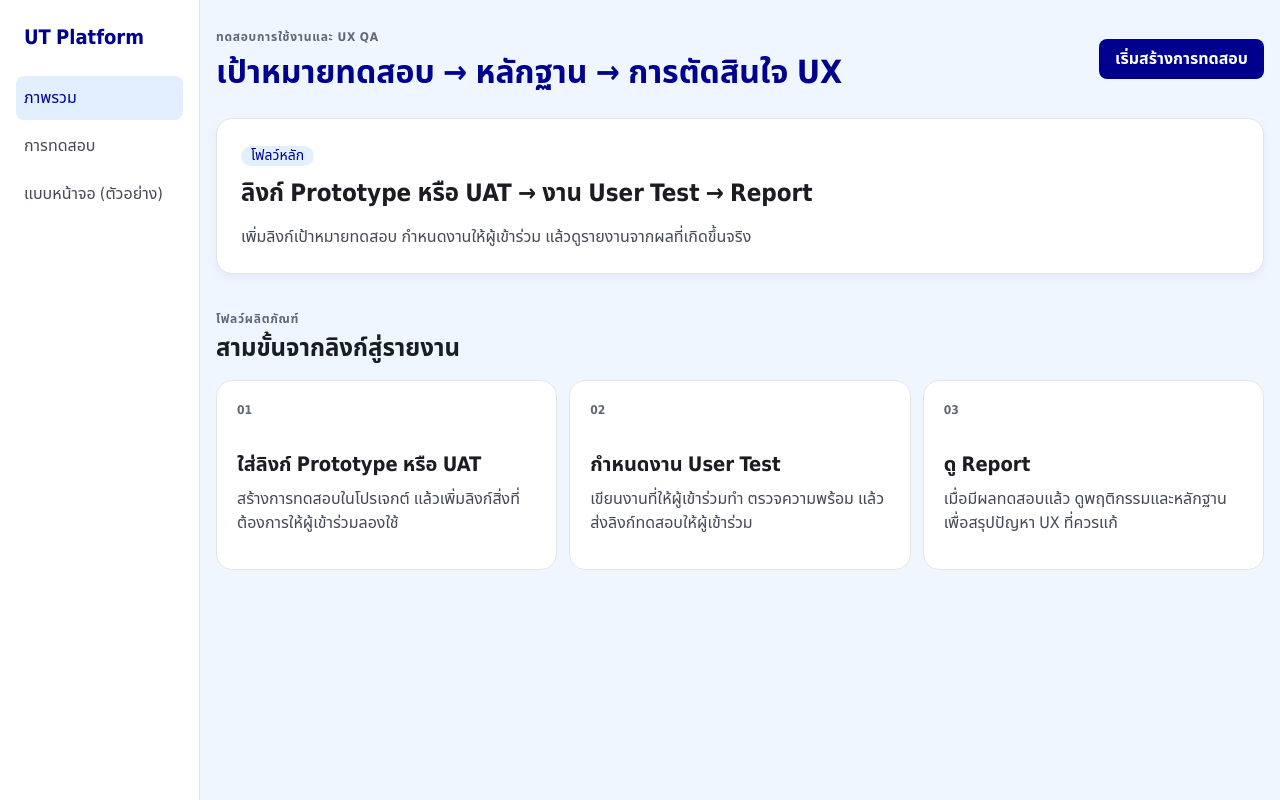
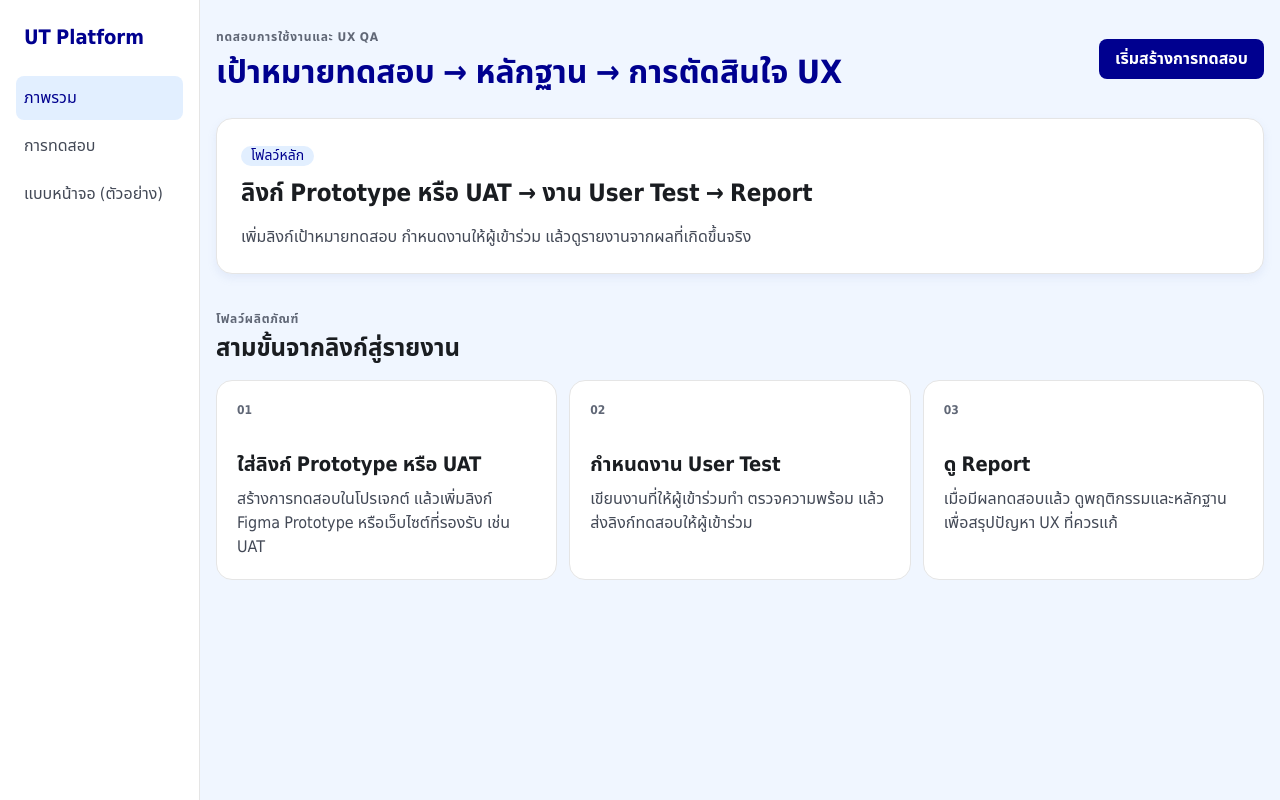
Before and after one commit to kreecrypto/Usability-Testing-Platform, a Next.js app: page / in a window 1280 px wide. Built offline with nearby package versions, Linux system fonts and the light colour scheme.

Commit message:
Preserve supported target wording in workflow

```diff
--- a/src/app/page.tsx
+++ b/src/app/page.tsx
@@ -1,7 +1,7 @@
 const workflowSteps = [
   {
     title: "ใส่ลิงก์ Prototype หรือ UAT",
-    description: "สร้างการทดสอบในโปรเจกต์ แล้วเพิ่มลิงก์สิ่งที่ต้องการให้ผู้เข้าร่วมลองใช้",
+    description: "สร้างการทดสอบในโปรเจกต์ แล้วเพิ่มลิงก์ Figma Prototype หรือเว็บไซต์ที่รองรับ เช่น UAT",
   },
   {
     title: "กำหนดงาน User Test",
```
